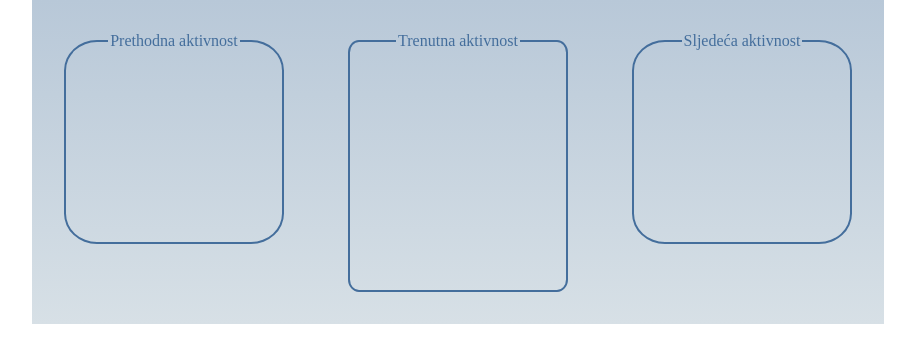
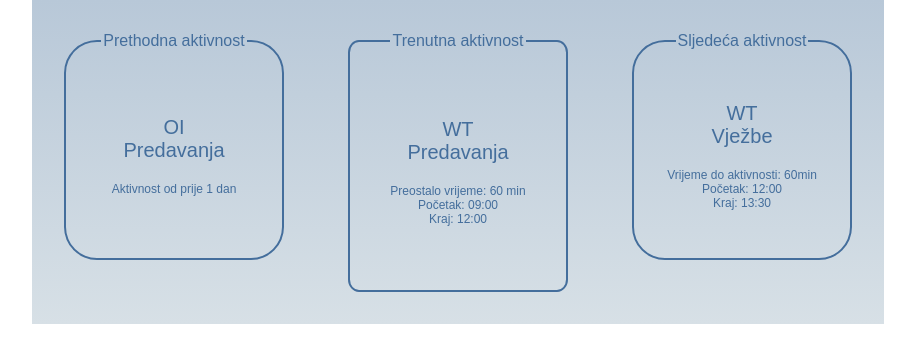
Before and after one commit to zlxxo/Web-Technologies-Project, a plain HTML site: page aktivnost/aktivnost.html in a window 1280 px wide. Shown: the whole page, without its empty margins (182-1097 px from the left). Drawn offline with Linux system fonts and the light colour scheme.

Commit message:
zadatak 2 - uredio polja za aktivnosti (sve osim ih poravnao na dno okvira)

```diff
--- a/aktivnost/aktivnost.css
+++ b/aktivnost/aktivnost.css
@@ -22,10 +22,21 @@ body {
 #okvir fieldset legend {
     color: #446e9c;
     text-align: center;
+    font-family: Arial, Helvetica, sans-serif;
+}
+
+#okvir fieldset div {
+    align-content: center;
+}
+
+#okvir fieldset div p {
+    color: #446e9c;
+    text-align: center;
+    font-family: Arial, Helvetica, sans-serif;
 }
 
 .prethodna, .sljedeca {
-    height: 12em;
+    height: 13em;
     border-radius: 15%;
 }
 
@@ -33,3 +44,11 @@ body {
     height: 15em;
     border-radius: 5%;
 }
+
+.predmet {
+    font-size: 1.25em;
+}
+
+.opis {
+    font-size: 0.75em;
+}
--- a/aktivnost/aktivnost.html
+++ b/aktivnost/aktivnost.html
@@ -9,12 +9,43 @@
         <div id="okvir">
             <fieldset class="prethodna" rel="Prethodna">
                 <legend>Prethodna aktivnost</legend>
+                <div>
+                    <p class="predmet">
+                        OI<br>
+                        Predavanja
+                    </p>
+                    <p class="opis">
+                        Aktivnost od prije 1 dan
+                    </p>
+                </div>
             </fieldset>
             <fieldset class="trenutna">
                 <legend>Trenutna aktivnost</legend>
+                <div>
+                    <p class="predmet">
+                        WT<br>
+                        Predavanja
+                    </p>
+                    <p class="opis">
+                        Preostalo vrijeme: 60 min<br>
+                        Početak: 09:00<br>
+                        Kraj: 12:00
+                    </p>
+                </div>
             </fieldset>
             <fieldset class="sljedeca">
                 <legend>Sljedeća aktivnost</legend>
+                <div>
+                    <p class="predmet">
+                        WT<br>
+                        Vježbe
+                    </p>
+                    <p class="opis">
+                        Vrijeme do aktivnosti: 60min<br>
+                        Početak: 12:00<br>
+                        Kraj: 13:30
+                    </p>
+                </div>
             </fieldset>
         </div>
     </body>
```
